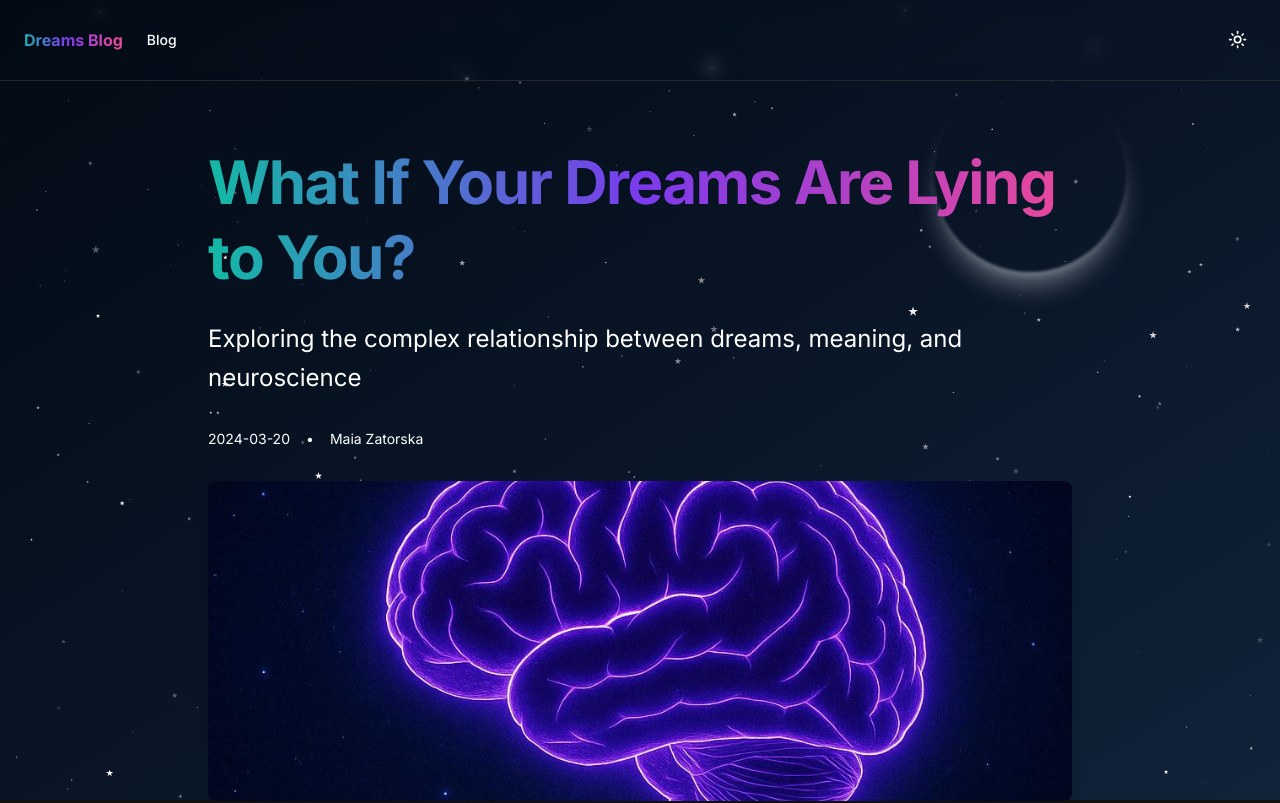
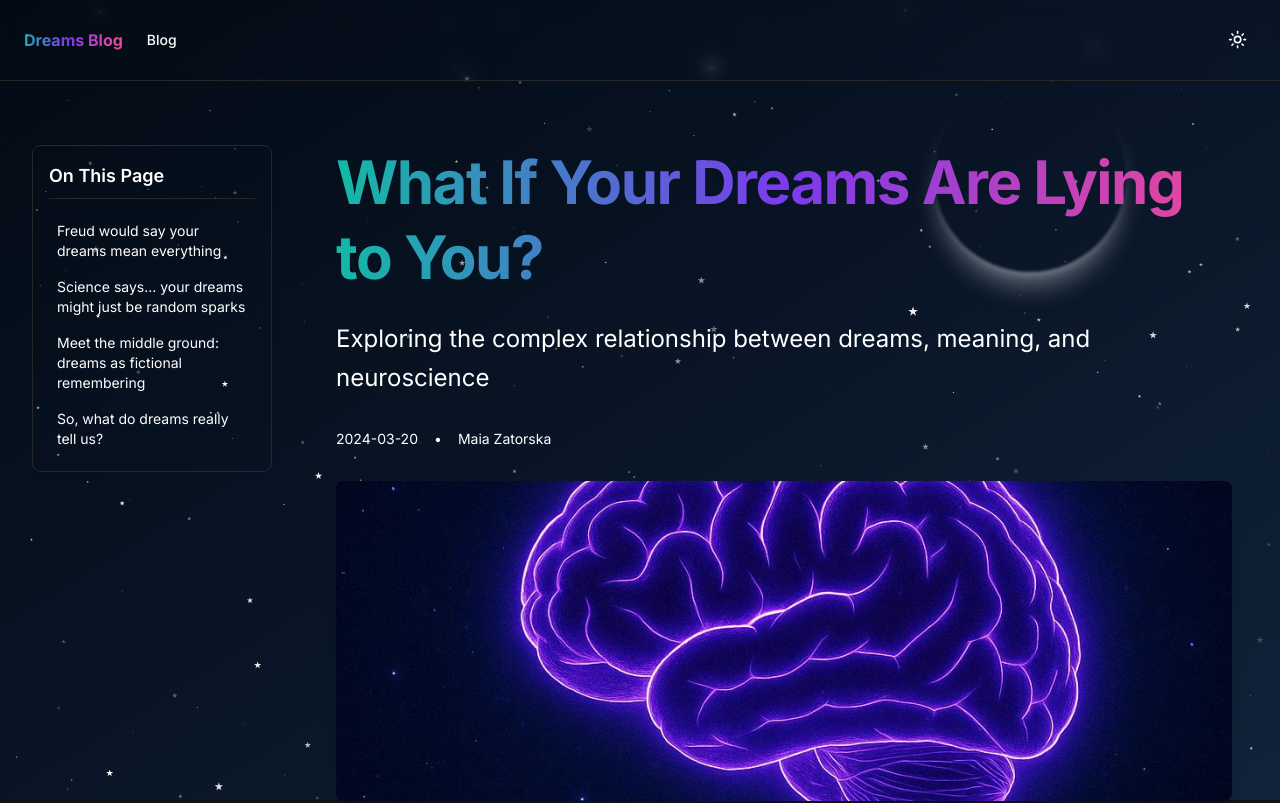
Before and after one commit to wzgatenox/blog-website, a Next.js app: page /blog/what-if-your-dreams-are-lying in a window 1280 px wide. Shown: the top 803 px of the page. Built offline with nearby package versions, Linux system fonts and the light colour scheme.

Commit message:
Enhance layout and styling across components; add smooth scrolling and Table of Contents to BlogPost, update footer design, and improve AnimatedHeading with ID support.

```diff
--- a/src/app/blog/[slug]/page.tsx
+++ b/src/app/blog/[slug]/page.tsx
@@ -3,6 +3,18 @@ import { blogPosts } from "@/data/blog-posts"
 import React from "react"
 import { AnimatedHeading } from "@/components/AnimatedHeading"
 import Image from "next/image"
+import { TableOfContents, TocEntry } from "@/components/TableOfContents"
+
+// Helper to generate URL-friendly slugs/IDs
+const slugify = (text: string): string => {
+  return text
+    .toLowerCase()
+    .replace(/\s+/g, '-')       // Replace spaces with -
+    .replace(/[^\w-]+/g, '')    // Remove all non-word chars
+    .replace(/--+/g, '-')       // Replace multiple - with single -
+    .replace(/^-+/, '')         // Trim - from start of text
+    .replace(/-+$/, '');        // Trim - from end of text
+};
 
 interface PageProps {
   params: Promise<{
@@ -27,19 +39,25 @@ export default async function BlogPost({ params }: PageProps) {
     notFound()
   }
 
-  // Pre-process content to handle image insertion logic more easily
+  // Process content for blocks AND generate ToC entries
   const contentBlocks: Array<{
     type: 'heading' | 'paragraph' | 'image';
     content: string;
     imageSide?: 'left' | 'right';
-    alt?: string; // Add optional alt text for images
+    alt?: string;
+    id?: string; // Add id for headings
   }> = [];
+  const tocEntries: TocEntry[] = []; // Array for ToC data
   let nextImage: { src: string; alt: string; side: 'left' | 'right' } | null = null;
 
   post.content.split('\n').forEach(line => {
     if (line.startsWith('##')) {
       const headingText = line.substring(2).trim();
-      contentBlocks.push({ type: 'heading', content: headingText });
+      const headingId = slugify(headingText); // Generate ID
+      contentBlocks.push({ type: 'heading', content: headingText, id: headingId });
+      tocEntries.push({ id: headingId, text: headingText }); // Add to ToC data
+
+      // Reset image logic based on heading
       if (headingText.toLowerCase().includes('freud')) {
         nextImage = { src: '/Freud.jpeg', alt: 'Sigmund Freud', side: 'left' };
       } else if (headingText.toLowerCase().includes('science says')) {
@@ -49,7 +67,6 @@ export default async function BlogPost({ params }: PageProps) {
       }
     } else if (line.trim() !== '') {
       if (nextImage) {
-        // Add image block *with* alt text
         contentBlocks.push({ type: 'image', content: nextImage.src, imageSide: nextImage.side, alt: nextImage.alt });
         contentBlocks.push({ type: 'paragraph', content: line });
         nextImage = null;
@@ -60,8 +77,16 @@ export default async function BlogPost({ params }: PageProps) {
   });
 
   return (
-    <div className="relative min-h-screen">
-      <article className="relative prose prose-lg prose-gray dark:prose-invert mx-auto max-w-4xl py-8 px-4">
+    // Use Flexbox for layout: ToC on left, Article on right
+    <div className="relative container mx-auto flex flex-row gap-12 py-8 px-4">
+      {/* Table of Contents (Left Column) - Make it sticky */}
+      <aside className="hidden lg:block w-64 flex-shrink-0 sticky top-24 h-[calc(100vh-6rem)] overflow-y-auto pr-4">
+         <TableOfContents entries={tocEntries} />
+      </aside>
+
+      {/* Article Content (Right Column) - Takes remaining space */}
+      <article className="prose prose-lg prose-gray dark:prose-invert max-w-none lg:max-w-4xl flex-grow">
+        {/* Header Section */}
         <h1 className="text-6xl font-bold tracking-tight mb-6 leading-tight gradient-text">
           {post.title}
         </h1>
@@ -75,7 +100,7 @@ export default async function BlogPost({ params }: PageProps) {
           <span>•</span>
           <span>{post.author}</span>
         </div>
-        <div className="relative w-full h-64 md:h-80 my-8 rounded-lg overflow-hidden shadow-lg">
+        <div className="relative w-full h-64 md:h-80 my-8 rounded-lg overflow-hidden shadow-lg not-prose"> {/* Add not-prose */}
           <Image
             src="/purple-brain.jpeg"
             alt={`${post.title} image`}
@@ -86,21 +111,22 @@ export default async function BlogPost({ params }: PageProps) {
         </div>
 
         {/* Render processed content blocks */}
-        <div className="mt-8 space-y-6 clear-both"> {/* Added clear-both to ensure works cited is below floats */}
+        <div className="mt-8 space-y-6 clear-both">
           {contentBlocks.map((block, index) => {
             if (block.type === 'heading') {
-              return <AnimatedHeading key={index} text={block.content} />;
+              // Use AnimatedHeading with id
+              return <AnimatedHeading key={index} id={block.id} text={block.content} />;
             } else if (block.type === 'paragraph') {
               return <p key={index} className="leading-relaxed">{block.content}</p>;
             } else if (block.type === 'image') {
               const floatClass = block.imageSide === 'left' ? 'float-left mr-6 mb-4' : 'float-right ml-6 mb-4';
               return (
-                <div key={index} className={`relative w-1/2 md:w-1/3 ${floatClass} shape-outside-rectangle`}> {/* Adjust width as needed */}
+                <div key={index} className={`relative w-1/2 md:w-1/3 ${floatClass} shape-outside-rectangle not-prose`}> {/* Add not-prose */}
                   <Image
                     src={block.content}
-                    alt={block.alt || 'Blog post image'} // Use the alt text from the block
-                    width={400} // Provide explicit width/height for non-fill images
-                    height={400} // Adjust height based on image aspect ratio
+                    alt={block.alt || 'Blog post image'}
+                    width={400}
+                    height={400}
                     className="rounded-md shadow-md w-full h-auto"
                   />
                 </div>
@@ -110,13 +136,12 @@ export default async function BlogPost({ params }: PageProps) {
           })}
         </div>
 
+        {/* Works Cited Section */}
         {post.worksCited && post.worksCited.length > 0 && (
           <div className="mt-12 border-t border-white/20 pt-8 clear-both">
-            {/* Smaller Works Cited Heading */}
             <h2 className="text-xl font-semibold mb-3">Works Cited</h2>
             <ul className="space-y-1.5">
               {post.worksCited.map((citation, index) => (
-                // Smaller list item text
                 <li key={index} className="text-xs text-muted-foreground">
                   {citation}
                 </li>
--- a/src/app/globals.css
+++ b/src/app/globals.css
@@ -82,6 +82,11 @@
     --input: 240 3.7% 15.9%; /* Dark Gray */
     --ring: 240 4.9% 83.9%; /* Light Gray */
   }
+
+  html {
+    scroll-behavior: smooth; /* Enable smooth scrolling */
+    scroll-padding-top: 5rem; /* Add padding to top when scrolling to ID, adjust as needed */
+  }
 }
 
 @layer base {
--- a/src/app/layout.tsx
+++ b/src/app/layout.tsx
@@ -20,44 +20,40 @@ export default function RootLayout({
 }) {
   return (
     <html lang="en" suppressHydrationWarning>
-      <body className={`${inter.className} flex flex-col min-h-screen`}>
+      <body className={`${inter.className}`} suppressHydrationWarning={true}>
         <ThemeProvider
           attribute="class"
           defaultTheme="dark"
           enableSystem={true}
           disableTransitionOnChange
         >
-          {/* Background Elements - Rendered First */}
-          <div className="fixed inset-0 z-0"> {/* Container for backgrounds at z-0 */}
+          <div className="fixed inset-0 z-0">
              <StarryBackground />
           </div>
 
-          {/* Main Content Wrapper - Use flex-grow to push footer down */}
-          <div className="relative z-10 bg-transparent flex-grow">
+          <div className="relative z-10 flex flex-col min-h-screen bg-transparent">
             <Nav />
-            <main className="container mx-auto px-4 py-8">
+            <main className="container mx-auto px-4 py-8 flex-grow">
               {children}
             </main>
-          </div>
 
-          {/* Simple Footer */}
-          <footer className="py-6 md:px-8 md:py-0 border-t bg-background/80">
+            <footer className="py-6 md:px-8 md:py-0 border-t animate-gradient bg-[linear-gradient(90deg,#7C3AED_0%,#EC4899_25%,#3B82F6_50%,#14B8A6_75%,#7C3AED_100%)]">
               <div className="container flex flex-col items-center justify-center gap-4 md:h-16 md:flex-row md:justify-between">
-              <p className="text-center text-sm leading-loose text-muted-foreground md:text-left">
+                <p className="text-center text-sm leading-loose text-white md:text-left">
                   © {new Date().getFullYear()} Maia Zatorska. All rights reserved.
                 </p>
                 <a
                   href="https://www.linkedin.com/in/maia-zatorska-7832392b8"
                   target="_blank"
                   rel="noopener noreferrer"
-                className="text-muted-foreground hover:text-foreground transition-colors"
+                  className="text-white hover:text-gray-200 transition-colors"
                   aria-label="Maia Zatorska LinkedIn Profile"
                 >
                   <Linkedin className="h-5 w-5" />
                 </a>
               </div>
             </footer>
-
+          </div>
         </ThemeProvider>
       </body>
     </html>
--- a/src/components/AnimatedHeading.tsx
+++ b/src/components/AnimatedHeading.tsx
@@ -11,7 +11,7 @@ interface WordState {
 
 interface AnimatedHeadingProps {
   text: string;
-  // Optional props to control animation behavior
+  id?: string;
   minInterval?: number; // Min ms before a word *can* change state
   maxInterval?: number; // Max ms before a word *can* change state
   maxAnimatedWords?: number; // New prop for limit
@@ -24,6 +24,7 @@ const getRandomDelay = (min: number, max: number) => {
 
 export function AnimatedHeading({
   text,
+  id,
   minInterval = 5000, // Default: 5 seconds min
   maxInterval = 15000, // Default: 15 seconds max
   maxAnimatedWords = 2 // Default limit to 2 words
@@ -110,7 +111,10 @@ export function AnimatedHeading({
   // Render static text server-side and before first mount+effect
   if (!mounted) {
      return (
-        <h2 className="text-3xl font-semibold mt-10 mb-4 leading-tight">
+        <h2
+          id={id}
+          className="text-3xl font-semibold mt-10 mb-4 leading-tight"
+        >
             {text}
         </h2>
      )
@@ -118,7 +122,10 @@ export function AnimatedHeading({
 
   // Render potentially animated text after mount
   return (
-    <h2 className="text-3xl font-semibold mt-10 mb-4 leading-tight">
+    <h2
+      id={id}
+      className="text-3xl font-semibold mt-10 mb-4 leading-tight scroll-mt-20"
+    >
       {wordStates.map((word) => (
         <React.Fragment key={word.id}>
           {word.isAnimated ? (
--- /dev/null
+++ b/src/components/TableOfContents.tsx
@@ -0,0 +1,68 @@
+"use client" // Required for Framer Motion animations
+
+import React from 'react'
+import { motion } from 'framer-motion' // Import motion
+
+export interface TocEntry {
+  id: string;
+  text: string;
+}
+
+interface TableOfContentsProps {
+  entries: TocEntry[];
+}
+
+export function TableOfContents({ entries }: TableOfContentsProps) {
+  if (!entries || entries.length === 0) {
+    return null; // Don't render anything if no headings
+  }
+
+  // Animation variants
+  const containerVariants = {
+    hidden: { opacity: 0, x: -20 },
+    visible: {
+      opacity: 1,
+      x: 0,
+      transition: {
+        delay: 0.2,
+        staggerChildren: 0.1 // Animate list items sequentially
+      }
+    }
+  };
+
+  const itemVariants = {
+    hidden: { opacity: 0, y: 10 },
+    visible: { opacity: 1, y: 0 }
+  };
+
+  return (
+    // Use motion.nav for animation
+    <motion.nav
+      className="toc p-4 rounded-lg border bg-card text-card-foreground shadow-sm" // Added padding, background, border, shadow
+      variants={containerVariants}
+      initial="hidden"
+      animate="visible"
+    >
+      <h3 className="text-lg font-semibold mb-4 border-b pb-2">On This Page</h3> {/* Added border-bottom */}
+      <ol className="space-y-1 text-sm list-none pl-0">
+        {entries.map((entry) => (
+          // Animate each list item
+          <motion.li
+            key={entry.id}
+            variants={itemVariants}
+            className="rounded transition-colors duration-150" // Base styling for hover
+            whileHover={{ backgroundColor: 'hsl(var(--accent))' }} // Hover effect using motion
+          >
+            <a
+              href={`#${entry.id}`}
+              // Removed individual hover class, handled by parent motion.li
+              className="block px-2 py-1.5 text-muted-foreground hover:text-foreground"
+            >
+              {entry.text}
+            </a>
+          </motion.li>
+        ))}
+      </ol>
+    </motion.nav>
+  );
+}
```
Lines whose indentation alone changed are shown as unchanged.
